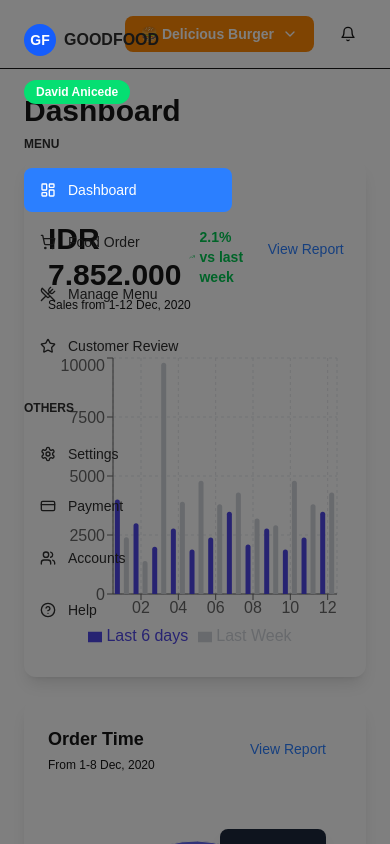
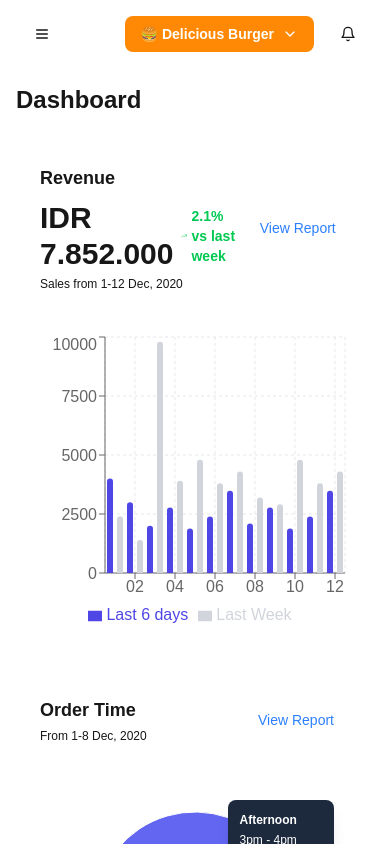
Before and after one commit to MHYAnate/goodFood, a Next.js app: page / in a window 390 px wide. Built offline with nearby package versions, Linux system fonts and the light colour scheme.

Commit message:
feat:responsive

```diff
--- a/src/components/dashboard.tsx
+++ b/src/components/dashboard.tsx
@@ -1,6 +1,52 @@
+// "use client"
+
+// import { useState } from "react"
+// import { Sidebar } from "./sideBar"
+// import { TopNav } from "./top-nav"
+// import { RevenueCard } from "./revenue-card"
+// import { OrderTimeCard } from "./order-time-card"
+// import { YourRatingCard } from "./your-rating-card"
+// import { MostOrderedFoodCard } from "./most-ordered-food-card"
+// import { OrderMetricsCard } from "./order-metrics-card"
+
+// export function Dashboard() {
+//   const [sidebarOpen, setSidebarOpen] = useState(true)
+
+//   return (
+//     <div className="flex h-screen bg-background">
+//       <Sidebar isOpen={sidebarOpen} />
+//       <div className="flex-1 flex flex-col overflow-hidden">
+//         <TopNav onMenuClick={() => setSidebarOpen(!sidebarOpen)} />
+//         <main className="flex-1 overflow-auto p-6 md:p-8">
+//           <h1 className="text-3xl font-bold text-foreground mb-8">Dashboard</h1>
+
+//           <div className="grid grid-cols-1 lg:grid-cols-3 gap-6 mb-6">
+//             <div className="lg:col-span-2">
+//               <RevenueCard />
+//             </div>
+//             <OrderTimeCard />
+//           </div>
+
+//           <div className="grid grid-cols-1 lg:grid-cols-3 gap-6">
+//             <div className="lg:col-span-1">
+//               <YourRatingCard />
+//             </div>
+//             <div className="lg:col-span-1">
+//               <MostOrderedFoodCard />
+//             </div>
+//             <div className="lg:col-span-1">
+//               <OrderMetricsCard />
+//             </div>
+//           </div>
+//         </main>
+//       </div>
+//     </div>
+//   )
+// }
+
 "use client"
 
-import { useState } from "react"
+import { useState, useEffect } from "react"
 import { Sidebar } from "./sideBar"
 import { TopNav } from "./top-nav"
 import { RevenueCard } from "./revenue-card"
@@ -10,31 +56,69 @@
 import { OrderMetricsCard } from "./order-metrics-card"
 
 export function Dashboard() {
-  const [sidebarOpen, setSidebarOpen] = useState(true)
+  const [sidebarOpen, setSidebarOpen] = useState(false)
+
+  // Close sidebar on window resize to desktop
+  useEffect(() => {
+    const handleResize = () => {
+      if (window.innerWidth >= 1024) {
+        setSidebarOpen(false)
+      }
+    }
+
+    window.addEventListener("resize", handleResize)
+    return () => window.removeEventListener("resize", handleResize)
+  }, [])
+
+  // Prevent body scroll when sidebar is open on mobile
+  useEffect(() => {
+    if (sidebarOpen) {
+      document.body.style.overflow = "hidden"
+    } else {
+      document.body.style.overflow = "unset"
+    }
+
+    return () => {
+      document.body.style.overflow = "unset"
+    }
+  }, [sidebarOpen])
+
+  const closeSidebar = () => setSidebarOpen(false)
+  const toggleSidebar = () => setSidebarOpen(!sidebarOpen)
 
   return (
-    <div className="flex h-screen bg-background">
-      <Sidebar isOpen={sidebarOpen} />
-      <div className="flex-1 flex flex-col overflow-hidden">
-        <TopNav onMenuClick={() => setSidebarOpen(!sidebarOpen)} />
-        <main className="flex-1 overflow-auto p-6 md:p-8">
-          <h1 className="text-3xl font-bold text-foreground mb-8">Dashboard</h1>
+    <div className="flex h-screen bg-background overflow-hidden">
+      {/* Sidebar */}
+      <Sidebar isOpen={sidebarOpen} onClose={closeSidebar} />
 
-          <div className="grid grid-cols-1 lg:grid-cols-3 gap-6 mb-6">
-            <div className="lg:col-span-2">
+      {/* Main Content Area */}
+      <div className="flex-1 flex flex-col min-w-0 overflow-hidden">
+        <TopNav onMenuClick={toggleSidebar} />
+
+        <main className="flex-1 overflow-auto p-4 sm:p-6 md:p-8">
+          <h1 className="text-2xl sm:text-3xl font-bold text-foreground mb-6 sm:mb-8">
+            Dashboard
+          </h1>
+
+          {/* First Row */}
+          <div className="grid grid-cols-1 xl:grid-cols-3 gap-4 sm:gap-6 mb-4 sm:mb-6">
+            <div className="xl:col-span-2">
               <RevenueCard />
             </div>
-            <OrderTimeCard />
+            <div className="xl:col-span-1">
+              <OrderTimeCard />
+            </div>
           </div>
 
-          <div className="grid grid-cols-1 lg:grid-cols-3 gap-6">
-            <div className="lg:col-span-1">
+          {/* Second Row */}
+          <div className="grid grid-cols-1 md:grid-cols-2 xl:grid-cols-3 gap-4 sm:gap-6 border-b-gray-800">
+            <div className="md:col-span-1">
               <YourRatingCard />
             </div>
-            <div className="lg:col-span-1">
+            <div className="md:col-span-1">
               <MostOrderedFoodCard />
             </div>
-            <div className="lg:col-span-1">
+            <div className="md:col-span-2 xl:col-span-1">
               <OrderMetricsCard />
             </div>
           </div>
--- a/src/components/most-ordered-food-card.tsx
+++ b/src/components/most-ordered-food-card.tsx
@@ -12,7 +12,7 @@
 
 export function MostOrderedFoodCard() {
   return (
-    <Card className="border-0 shadow-lg h-full">
+    <Card className="border-0 h-full">
       <CardHeader className="flex flex-row items-center justify-between space-y-0">
         <div>
           <CardTitle className="text-lg">Most Ordered Food</CardTitle>
--- a/src/components/order-metrics-card.tsx
+++ b/src/components/order-metrics-card.tsx
@@ -16,7 +16,7 @@
 
 export function OrderMetricsCard() {
   return (
-    <Card className="border-0 shadow-lg h-full">
+    <Card className="border-0 h-full">
       <CardHeader className="flex flex-row items-center justify-between space-y-0 pb-4">
         <div>
           <CardTitle className="text-lg">Order</CardTitle>
--- a/src/components/order-time-card.tsx
+++ b/src/components/order-time-card.tsx
@@ -14,7 +14,7 @@
 
 export function OrderTimeCard() {
   return (
-    <Card className="border-0 shadow-lg">
+    <Card className="border-0">
       <CardHeader className="flex flex-row items-center justify-between space-y-0 pb-4">
         <div>
           <CardTitle className="text-lg">Order Time</CardTitle>
--- a/src/components/revenue-card.tsx
+++ b/src/components/revenue-card.tsx
@@ -22,7 +22,7 @@
 
 export function RevenueCard() {
   return (
-    <Card className="border-0 shadow-lg">
+    <Card className="border-0">
       <CardHeader className="flex flex-row items-center justify-between space-y-0 pb-4">
         <div>
           <CardTitle className="text-lg">Revenue</CardTitle>
--- a/src/components/sideBar.tsx
+++ b/src/components/sideBar.tsx
@@ -1,3 +1,103 @@
+// "use client"
+
+// import {
+//   LayoutDashboard,
+//   ShoppingCart,
+//   UtensilsCrossed,
+//   Star,
+//   Settings,
+//   CreditCard,
+//   Users,
+//   HelpCircle,
+// } from "lucide-react"
+// import { cn } from "@/lib/utils"
+// import { useState } from "react"
+
+// const menuItems = [
+//   { icon: LayoutDashboard, label: "Dashboard", href: "#" },
+//   { icon: ShoppingCart, label: "Food Order", href: "#" },
+//   { icon: UtensilsCrossed, label: "Manage Menu", href: "#" },
+//   { icon: Star, label: "Customer Review", href: "#" },
+// ]
+
+// const otherItems = [
+//   { icon: Settings, label: "Settings", href: "#" },
+//   { icon: CreditCard, label: "Payment", href: "#" },
+//   { icon: Users, label: "Accounts", href: "#" },
+//   { icon: HelpCircle, label: "Help", href: "#" },
+// ]
+
+// interface SidebarProps {
+//   isOpen: boolean
+// }
+
+// export function Sidebar({ isOpen }: SidebarProps) {
+//   const [activeItem, setActiveItem] = useState("Dashboard")
+
+//   return (
+//     <>
+//       {/* Mobile overlay */}
+//       {isOpen && <div className="fixed inset-0 bg-black/50 lg:hidden z-40" />}
+
+//       {/* Sidebar */}
+//       <div
+//         className={cn(
+//           "fixed lg:relative w-64 h-full bg-card p-6 transition-transform duration-300 z-50 overflow-y-auto",
+//           !isOpen && "-translate-x-full lg:translate-x-0",
+//         )}
+//       >
+//         <div className="mb-8">
+//           <div className="flex items-center gap-2 mb-6">
+//             <div className="w-8 h-8 bg-blue-600 rounded-full flex items-center justify-center">
+//               <span className="text-white font-bold text-sm">GF</span>
+//             </div>
+//             <span className="font-bold text-foreground">GOODFOOD</span>
+//           </div>
+//           <div className="bg-green-400 text-white text-xs font-bold px-3 py-1 rounded-full w-fit">M H Yusuf</div>
+//         </div>
+
+//         <div className="space-y-4 mb-8">
+//           <p className="text-xs font-semibold text-muted-foreground uppercase">MENU</p>
+//           <nav className="space-y-2">
+//             {menuItems.map((item) => (
+//               <a
+//                 key={item.label}
+//                 href={item.href}
+//                 onClick={() => setActiveItem(item.label)}
+//                 className={cn(
+//                   "flex items-center gap-3 px-4 py-3 rounded-lg text-sm font-medium transition-colors",
+//                   activeItem === item.label
+//                     ? "bg-blue-500 text-white"
+//                     : "text-muted-foreground hover:text-foreground hover:bg-secondary",
+//                 )}
+//               >
+//                 <item.icon className="w-4 h-4" />
+//                 {item.label}
+//               </a>
+//             ))}
+//           </nav>
+//         </div>
+
+//         <div className="space-y-4">
+//           <p className="text-xs font-semibold text-muted-foreground uppercase">OTHERS</p>
+//           <nav className="space-y-2">
+//             {otherItems.map((item) => (
+//               <a
+//                 key={item.label}
+//                 href={item.href}
+//                 className="flex items-center gap-3 px-4 py-3 rounded-lg text-sm font-medium text-muted-foreground hover:text-foreground hover:bg-secondary transition-colors"
+//               >
+//                 <item.icon className="w-4 h-4" />
+//                 {item.label}
+//               </a>
+//             ))}
+//           </nav>
+//         </div>
+//       </div>
+//     </>
+//   )
+// }
+
 "use client"
 
 import {
@@ -9,6 +109,7 @@
   CreditCard,
   Users,
   HelpCircle,
+  X,
 } from "lucide-react"
 import { cn } from "@/lib/utils"
 import { useState } from "react"
@@ -29,71 +130,112 @@
 
 interface SidebarProps {
   isOpen: boolean
+  onClose: () => void
 }
 
-export function Sidebar({ isOpen }: SidebarProps) {
+export function Sidebar({ isOpen, onClose }: SidebarProps) {
   const [activeItem, setActiveItem] = useState("Dashboard")
 
   return (
     <>
-      {/* Mobile overlay */}
-      {isOpen && <div className="fixed inset-0 bg-black/50 lg:hidden z-40" />}
+      {/* Mobile overlay - closes sidebar when clicked */}
+      <div
+        className={cn(
+          "fixed inset-0 bg-black/50 z-40 transition-opacity duration-300 lg:hidden",
+          isOpen ? "opacity-100 visible" : "opacity-0 invisible"
+        )}
+        onClick={onClose}
+        aria-hidden="true"
+      />
 
       {/* Sidebar */}
-      <div
+      <aside
         className={cn(
-          "fixed lg:relative w-64 h-full bg-card p-6 transition-transform duration-300 z-50 overflow-y-auto",
-          !isOpen && "-translate-x-full lg:translate-x-0",
+          // Base styles
+          "fixed top-0 left-0 z-50 h-full bg-gray-100 overflow-y-auto",
+          // Width - responsive
+          "w-[280px] sm:w-64",
+          // Padding - responsive
+          "p-4 sm:p-6",
+          // Transition
+          "transition-transform duration-300 ease-in-out",
+          // Transform based on open state - mobile
+          isOpen ? "translate-x-0" : "-translate-x-full",
+          // Desktop: always visible and relative positioning
+          "lg:translate-x-0 lg:relative lg:flex-shrink-0",
+          // Shadow on mobile when open
+          isOpen && "shadow-2xl lg:shadow-none"
         )}
       >
-        <div className="mb-8">
-          <div className="flex items-center gap-2 mb-6">
-            <div className="w-8 h-8 bg-blue-600 rounded-full flex items-center justify-center">
+        {/* Close button - mobile only */}
+        <button
+          onClick={onClose}
+          className="absolute top-4 right-4 p-2 rounded-full hover:bg-gray-200 transition-colors lg:hidden"
+          aria-label="Close sidebar"
+        >
+          <X className="w-5 h-5 text-gray-600" />
+        </button>
+
+        {/* Logo and User */}
+        <div className="mb-6 sm:mb-8">
+          <div className="flex items-center gap-2 mb-4 sm:mb-6">
+            <div className="w-8 h-8 bg-blue-600 rounded-full flex items-center justify-center flex-shrink-0">
               <span className="text-white font-bold text-sm">GF</span>
             </div>
-            <span className="font-bold text-foreground">GOODFOOD</span>
+            <span className="font-bold text-gray-800 text-sm sm:text-base">GOODFOOD</span>
           </div>
-          <div className="bg-green-400 text-white text-xs font-bold px-3 py-1 rounded-full w-fit">David Anicede</div>
+          <div className="bg-green-400 text-white text-xs font-bold px-3 py-1.5 rounded-full w-fit">
+            M H Yusuf
+          </div>
         </div>
 
-        <div className="space-y-4 mb-8">
-          <p className="text-xs font-semibold text-muted-foreground uppercase">MENU</p>
-          <nav className="space-y-2">
+        {/* Menu Section */}
+        <div className="space-y-3 sm:space-y-4 mb-6 sm:mb-8">
+          <p className="text-xs font-semibold text-gray-500 uppercase tracking-wider">
+            MENU
+          </p>
+          <nav className="space-y-1 sm:space-y-2">
             {menuItems.map((item) => (
               <a
                 key={item.label}
                 href={item.href}
                 onClick={() => setActiveItem(item.label)}
                 className={cn(
-                  "flex items-center gap-3 px-4 py-3 rounded-lg text-sm font-medium transition-colors",
+                  "flex items-center gap-3 px-3 sm:px-4 py-2.5 sm:py-3 rounded-lg text-sm font-medium transition-all duration-200",
                   activeItem === item.label
-                    ? "bg-blue-500 text-white"
-                    : "text-muted-foreground hover:text-foreground hover:bg-secondary",
+                    ? "bg-blue-500 text-white shadow-md shadow-blue-500/30"
+                    : "text-gray-600 hover:text-gray-900 hover:bg-gray-200"
                 )}
               >
-                <item.icon className="w-4 h-4" />
-                {item.label}
+                <item.icon className="w-4 h-4 sm:w-5 sm:h-5 flex-shrink-0" />
+                <span className="truncate">{item.label}</span>
               </a>
             ))}
           </nav>
         </div>
 
-        <div className="space-y-4">
-          <p className="text-xs font-semibold text-muted-foreground uppercase">OTHERS</p>
-          <nav className="space-y-2">
+        {/* Others Section */}
+        <div className="space-y-3 sm:space-y-4">
+          <p className="text-xs font-semibold text-gray-500 uppercase tracking-wider">
+            OTHERS
+          </p>
+          <nav className="space-y-1 sm:space-y-2">
             {otherItems.map((item) => (
               <a
                 key={item.label}
                 href={item.href}
-                className="flex items-center gap-3 px-4 py-3 rounded-lg text-sm font-medium text-muted-foreground hover:text-foreground hover:bg-secondary transition-colors"
+                className="flex items-center gap-3 px-3 sm:px-4 py-2.5 sm:py-3 rounded-lg text-sm font-medium text-gray-600 hover:text-gray-900 hover:bg-gray-200 transition-all duration-200"
               >
-                <item.icon className="w-4 h-4" />
-                {item.label}
+                <item.icon className="w-4 h-4 sm:w-5 sm:h-5 flex-shrink-0" />
+                <span className="truncate">{item.label}</span>
               </a>
             ))}
           </nav>
         </div>
-      </div>
+
+        {/* Bottom spacing for mobile scroll */}
+        <div className="h-6 lg:hidden" />
+      </aside>
     </>
   )
 }
--- a/src/components/top-nav.tsx
+++ b/src/components/top-nav.tsx
@@ -10,7 +10,7 @@
 
 export function TopNav({ onMenuClick }: TopNavProps) {
   return (
-    <div className="border-b border-border bg-card px-6 py-4 flex items-center justify-between gap-4">
+    <div className=" border-border bg-card px-6 py-4 flex items-center justify-between gap-4">
       <Button variant="ghost" size="icon" onClick={onMenuClick} className="lg:hidden">
         <Menu className="w-5 h-5" />
       </Button>
--- a/src/components/ui/card.tsx
+++ b/src/components/ui/card.tsx
@@ -6,7 +6,7 @@
   return (
     <div
       data-slot="card"
-      className={cn("bg-card text-card-foreground flex flex-col gap-6 rounded-xl border py-6 shadow-sm", className)}
+      className={cn("bg-card text-card-foreground flex flex-col gap-6 rounded-xl border py-6", className)}
       {...props}
     />
   )
--- a/src/components/your-rating-card.tsx
+++ b/src/components/your-rating-card.tsx
@@ -89,7 +89,7 @@
 
 export function YourRatingCard() {
   return (
-    <Card className="border-0 rounded-2xl bg-white shadow-sm w-full h-full">
+    <Card className="border-0 rounded-2xl bg-white w-full h-full">
       <CardHeader className="pb-1">
         <CardTitle className="text-[15px] font-semibold text-gray-800">
           Your Rating
```
